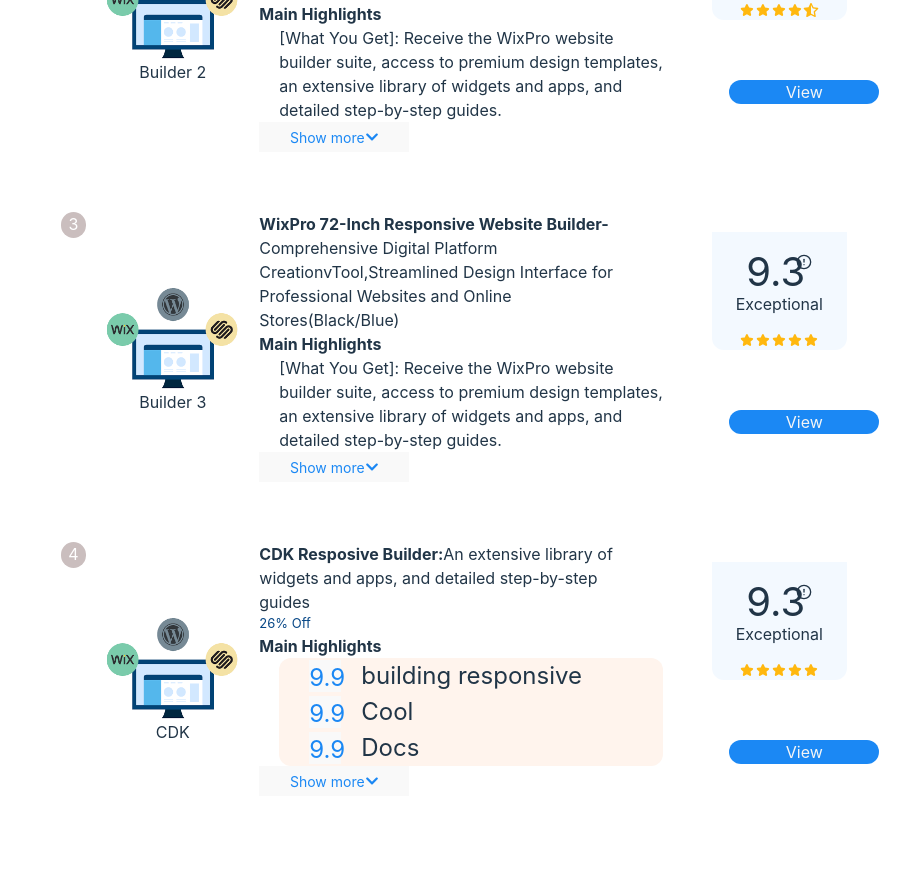
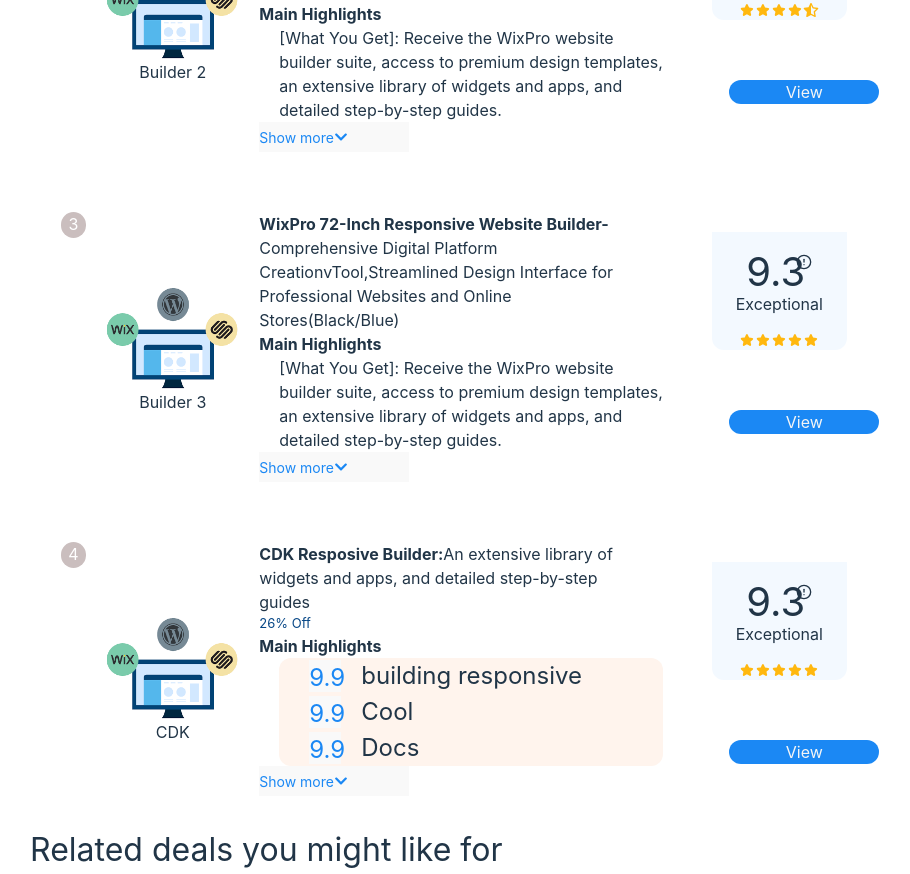
Before and after one commit to liton0023/react-inter-project, a React (Vite) app: page / in a window 1280 px wide. Shown: the part 840-1714 px from the top of the page, without its empty margins (170-1080 px from the left). Before the commit the page ends 1646 px from the top, so only its background shows below. Built offline with nearby package versions, Linux system fonts and the light colour scheme.

Commit message:
create related deals section

```diff
--- a/src/components/Product/Product.jsx
+++ b/src/components/Product/Product.jsx
@@ -167,6 +167,9 @@
          </div>
         </div>
       </div>
+      <div className="related-deals">
+        <h3>Related deals you might like for</h3>
+      </div>
       </div>
     );
 };
--- a/src/components/Product/product.css
+++ b/src/components/Product/product.css
@@ -9,7 +9,7 @@
 
 .product-container-1 {
   display: flex;
-  flex-wrap: wrap;
+  flex-wrap: nowrap;
   text-align: start;
   align-items: start;
   justify-content: center;
@@ -76,7 +76,7 @@
   height: 30px;
   display: flex;
   align-items: center;
-  justify-content: center;
+  justify-content: start;
   border: none;
   font-size: 14px;
   margin-bottom: 10px;
@@ -181,12 +181,21 @@
   color: #1b88f4;
 }
 
+.related-deals {
+  margin-left: 200px;
+  margin-top: 20px;
+}
+.related-deals h3 {
+  font-size: 2rem;
+}
+
 @media only screen and (min-width: 300px) and (max-width: 900px) {
   .product-item {
     overflow: hidden;
   }
   .product-container-1 {
     margin: auto;
+    flex-wrap: wrap;
     width: 100%;
   }
   .discription-heading {
@@ -213,4 +222,18 @@
     margin: auto;
     margin-top: 50px;
   }
+  .main-div-4 {
+    flex-wrap: nowrap;
+    font-size: 1rem;
+  }
+  .main-4 {
+    width: 90%;
+  }
+  .related-deals {
+    margin: auto;
+  }
+  .related-deals h3 {
+    font-size: 1.4rem;
+    text-align: center;
+  }
 }/*# sourceMappingURL=product.css.map */
--- a/src/components/Product/product.scss
+++ b/src/components/Product/product.scss
@@ -24,7 +24,7 @@
 .product-container-1 {
   display: flex;
   // flex-direction: row;
-  flex-wrap: wrap;
+  flex-wrap: nowrap;
   text-align: start;
   align-items: start;
   justify-content: center;
@@ -88,7 +88,7 @@
   height: 30px;
   display: flex;
   align-items: center;
-  justify-content: center;
+  justify-content: start;
   border: none;
   font-size: 14px;
   margin-bottom: 10px;
@@ -177,6 +177,13 @@
     color: #1b88f4;
   }
 }
+.related-deals {
+  margin-left: 200px;
+  margin-top: 20px;
+  h3 {
+    font-size: 2rem;
+  }
+}
 
 @media only screen and (min-width: 300px) and (max-width: 900px) {
   .product-item {
@@ -184,6 +191,7 @@
   }
   .product-container-1 {
     margin: auto;
+    flex-wrap: wrap;
     width: 100%;
   }
   .discription-heading {
@@ -212,4 +220,18 @@
     margin: auto;
     margin-top: 50px;
   }
+  .main-div-4 {
+    flex-wrap: nowrap;
+    font-size: 1rem;
+  }
+  .main-4 {
+    width: 90%;
+  }
+  .related-deals {
+    margin: auto;
+    h3 {
+      font-size: 1.4rem;
+      text-align: center;
+    }
+  }
 }
```
Also changed, not shown: 1 other file (tests, documents, lock files or other folders).
